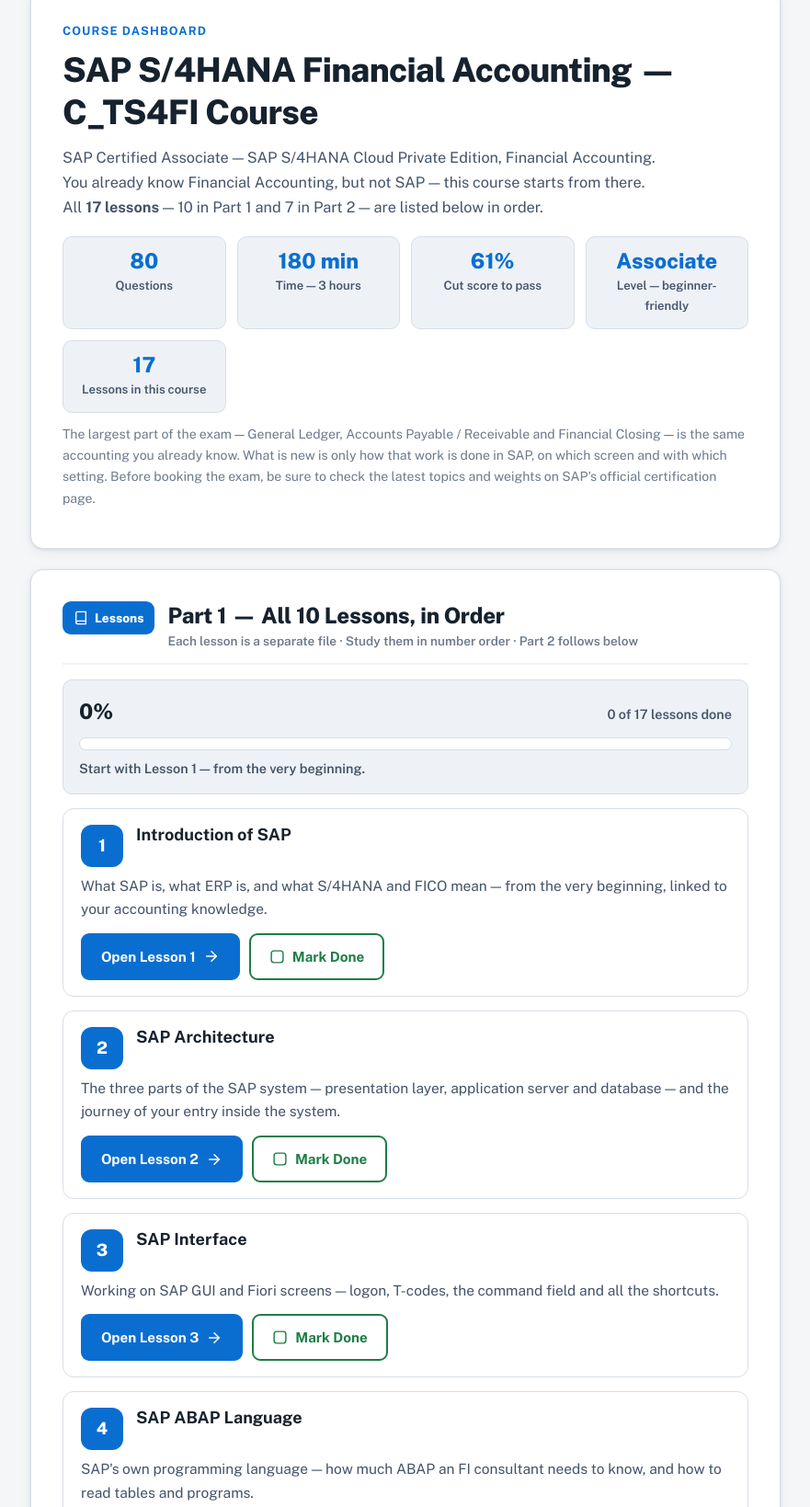
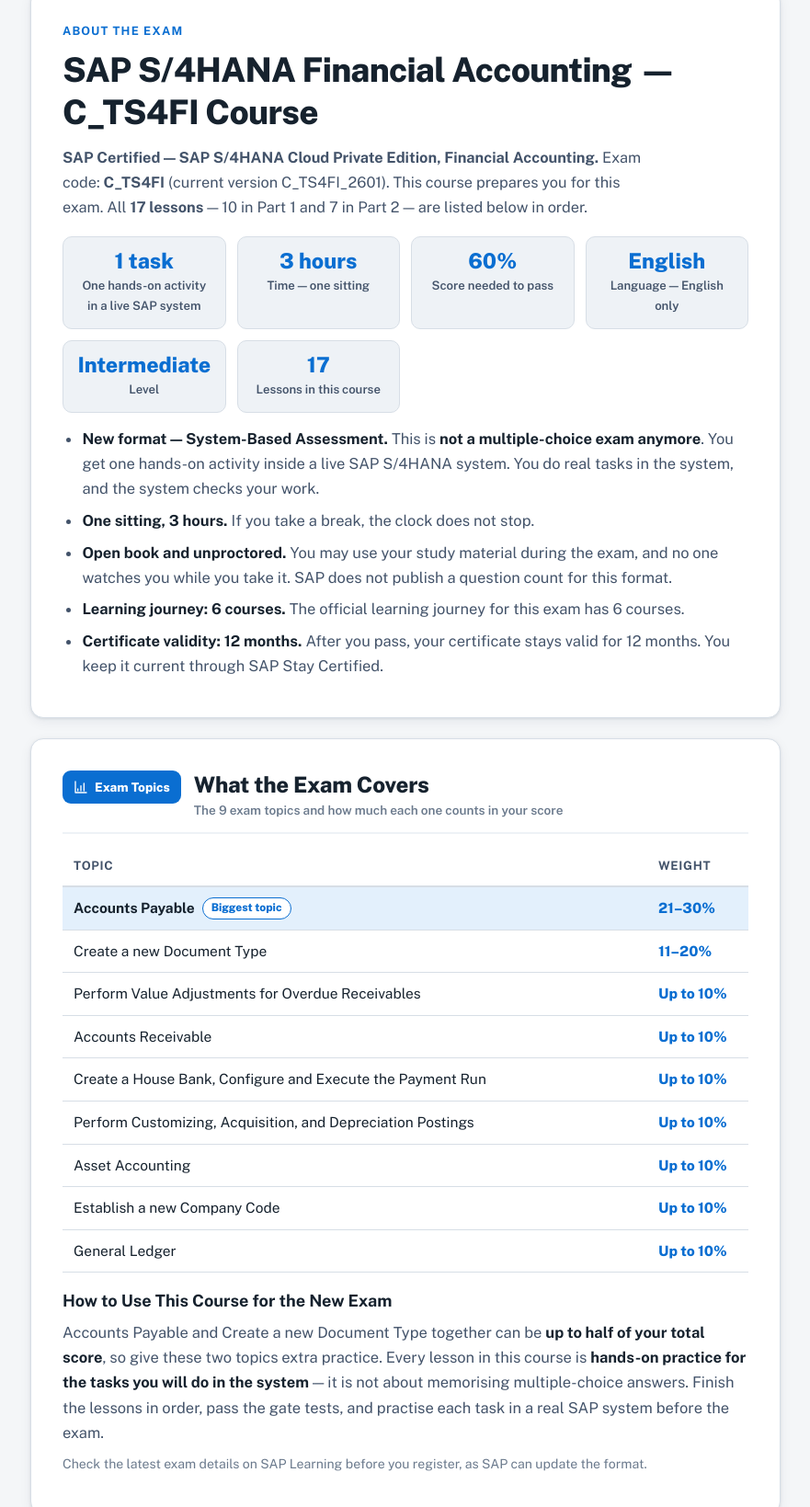
Before and after one commit to madeforfinance/sap-s4hana-course, a plain HTML site: page index.html in a window 1280 px wide. Shown: the part 96-1735 px from the top of the page at 92% size, without its empty margins (199-1080 px from the left). Drawn offline with nearby package versions, Linux system fonts and the light colour scheme.

Commit message:
Add files via upload

```diff
--- a/index.html
+++ b/index.html
@@ -50,6 +50,17 @@ main{max-width:880px;margin:0 auto;padding:20px clamp(16px,4vw,32px) 70px}
 .fact .big{font-size:1.45rem;font-weight:800;color:var(--accent);line-height:1.15}
 .fact .cap{font-size:.82rem;color:var(--ink2);font-weight:600;margin-top:3px}
 .hero .note-line{font-size:.88rem;color:var(--ink3);margin-top:12px}
+.exam-points{margin:.9em 0 .2em;padding-left:1.3em;color:var(--ink2)}
+.exam-points li{margin:.45em 0}
+.exam-points b{color:var(--ink)}
+.topic-table{width:100%;border-collapse:collapse;margin:14px 0 6px;font-size:.97rem}
+.topic-table th,.topic-table td{text-align:left;padding:10px 12px;border-bottom:1px solid var(--line);vertical-align:top}
+.topic-table thead th{font-size:.82rem;letter-spacing:.05em;text-transform:uppercase;color:var(--ink2);border-bottom:2px solid var(--line)}
+.topic-table td.wt{font-weight:800;color:var(--accent);white-space:nowrap;width:110px}
+.topic-table tr.biggest td{background:var(--accent-soft)}
+.topic-table tr.biggest td:first-child{font-weight:700}
+.big-tag{display:inline-block;font-size:.75rem;font-weight:800;color:var(--accent);background:var(--surface);border:1.5px solid var(--accent);border-radius:99px;padding:1px 9px;margin-left:8px;vertical-align:2px}
+.howto h3{margin-top:20px}
 section.block{background:var(--surface);border:1px solid var(--line);border-radius:14px;box-shadow:var(--shadow);padding:clamp(20px,3.4vw,34px);margin-bottom:22px}
 .sec-head{display:flex;align-items:flex-start;gap:14px;border-bottom:2px solid var(--surface2);padding-bottom:13px;margin-bottom:6px}
 .sec-badge{flex:0 0 auto;background:var(--accent);color:var(--accent-ink);font-weight:800;border-radius:9px;padding:7px 12px;font-size:.85rem;display:inline-flex;align-items:center;gap:7px}
@@ -107,18 +118,58 @@ footer.page .credit{font-weight:700;color:var(--ink2);font-size:.95rem}
   </div>
 
   <header class="hero">
-    <div class="kicker">Course Dashboard</div>
+    <div class="kicker">About the Exam</div>
     <h1>SAP S/4HANA Financial Accounting — C_TS4FI Course</h1>
-    <p class="lede">SAP Certified Associate — SAP S/4HANA Cloud Private Edition, Financial Accounting. You already know Financial Accounting, but not SAP — this course starts from there. All <b>17 lessons</b> — 10 in Part 1 and 7 in Part 2 — are listed below in order.</p>
+    <p class="lede"><b>SAP Certified — SAP S/4HANA Cloud Private Edition, Financial Accounting.</b> Exam code: <b>C_TS4FI</b> (current version C_TS4FI_2601). This course prepares you for this exam. All <b>17 lessons</b> — 10 in Part 1 and 7 in Part 2 — are listed below in order.</p>
     <div class="facts">
-      <div class="fact"><div class="big">80</div><div class="cap">Questions</div></div>
-      <div class="fact"><div class="big">180 min</div><div class="cap">Time — 3 hours</div></div>
-      <div class="fact"><div class="big">61%</div><div class="cap">Cut score to pass</div></div>
-      <div class="fact"><div class="big">Associate</div><div class="cap">Level — beginner-friendly</div></div>
+      <div class="fact"><div class="big">1 task</div><div class="cap">One hands-on activity in a live SAP system</div></div>
+      <div class="fact"><div class="big">3 hours</div><div class="cap">Time — one sitting</div></div>
+      <div class="fact"><div class="big">60%</div><div class="cap">Score needed to pass</div></div>
+      <div class="fact"><div class="big">English</div><div class="cap">Language — English only</div></div>
+      <div class="fact"><div class="big">Intermediate</div><div class="cap">Level</div></div>
       <div class="fact"><div class="big">17</div><div class="cap">Lessons in this course</div></div>
     </div>
-    <p class="note-line">The largest part of the exam — General Ledger, Accounts Payable / Receivable and Financial Closing — is the same accounting you already know. What is new is only how that work is done in SAP, on which screen and with which setting. Before booking the exam, be sure to check the latest topics and weights on SAP's official certification page.</p>
+    <ul class="exam-points">
+      <li><b>New format — System-Based Assessment.</b> This is <b>not a multiple-choice exam anymore</b>. You get one hands-on activity inside a live SAP S/4HANA system. You do real tasks in the system, and the system checks your work.</li>
+      <li><b>One sitting, 3 hours.</b> If you take a break, the clock does not stop.</li>
+      <li><b>Open book and unproctored.</b> You may use your study material during the exam, and no one watches you while you take it. SAP does not publish a question count for this format.</li>
+      <li><b>Learning journey: 6 courses.</b> The official learning journey for this exam has 6 courses.</li>
+      <li><b>Certificate validity: 12 months.</b> After you pass, your certificate stays valid for 12 months. You keep it current through SAP Stay Certified.</li>
+    </ul>
   </header>
+
+  <section class="block" id="exam-topics">
+    <div class="sec-head">
+      <span class="sec-badge"><svg class="ic" viewBox="0 0 24 24" aria-hidden="true"><path d="M3 3v18h18"/><path d="M7 15v3"/><path d="M12 10v8"/><path d="M17 6v12"/></svg>Exam Topics</span>
+      <div>
+        <h2 style="margin-bottom:2px">What the Exam Covers</h2>
+        <div class="ts">The 9 exam topics and how much each one counts in your score</div>
+      </div>
+    </div>
+
+    <table class="topic-table">
+      <thead>
+        <tr><th scope="col">Topic</th><th scope="col">Weight</th></tr>
+      </thead>
+      <tbody>
+        <tr class="biggest"><td>Accounts Payable<span class="big-tag">Biggest topic</span></td><td class="wt">21–30%</td></tr>
+        <tr><td>Create a new Document Type</td><td class="wt">11–20%</td></tr>
+        <tr><td>Perform Value Adjustments for Overdue Receivables</td><td class="wt">Up to 10%</td></tr>
+        <tr><td>Accounts Receivable</td><td class="wt">Up to 10%</td></tr>
+        <tr><td>Create a House Bank, Configure and Execute the Payment Run</td><td class="wt">Up to 10%</td></tr>
+        <tr><td>Perform Customizing, Acquisition, and Depreciation Postings</td><td class="wt">Up to 10%</td></tr>
+        <tr><td>Asset Accounting</td><td class="wt">Up to 10%</td></tr>
+        <tr><td>Establish a new Company Code</td><td class="wt">Up to 10%</td></tr>
+        <tr><td>General Ledger</td><td class="wt">Up to 10%</td></tr>
+      </tbody>
+    </table>
+
+    <div class="howto">
+      <h3>How to Use This Course for the New Exam</h3>
+      <p class="note-text">Accounts Payable and Create a new Document Type together can be <b>up to half of your total score</b>, so give these two topics extra practice. Every lesson in this course is <b>hands-on practice for the tasks you will do in the system</b> — it is not about memorising multiple-choice answers. Finish the lessons in order, pass the gate tests, and practise each task in a real SAP system before the exam.</p>
+      <p class="note-line" style="font-size:.88rem;color:var(--ink3)">Check the latest exam details on SAP Learning before you register, as SAP can update the format.</p>
+    </div>
+  </section>
 
   <section class="block" id="lessons">
     <div class="sec-head">
```
